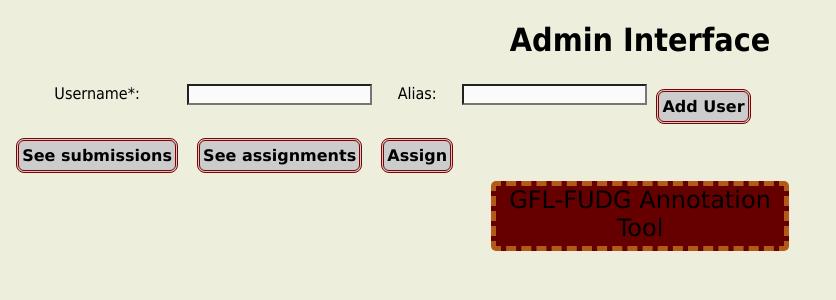
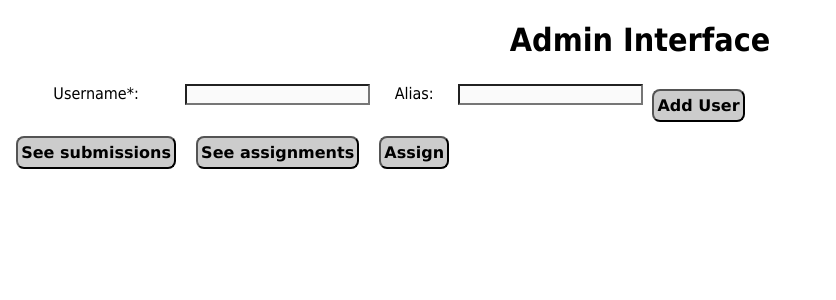
Before and after one commit to Mordeaux/gfl_web, a Flask app: template templates/admin.html in a window 1280 px wide. Shown: the top 300 px of the page, without its empty margins (0-836 px from the left). Run offline with Flask 2, Linux system fonts and the light colour scheme; the template is opened without the code that fills it, so the values that code supplies are empty; parts of the project's set-up code (start-up, migrations or seed data) failed here and were passed over.

Commit message:
tone down some of the visual styling

```diff
--- a/static/gfl.css
+++ b/static/gfl.css
@@ -9,7 +9,7 @@
 body {
 	font-family: tahoma, sans-serif;
 	text-align:center;
-	background-color:#eed;
+	/*background-color:#eed;*/
 }
 
 .buttonLike {
@@ -19,7 +19,7 @@ body {
 	padding-left: .2em;
 	padding-right: .2em;
 	background-color: #ccc;
-	border: double .2em maroon;
+/*	border: double .2em maroon; */
 	color: #000;
 	text-decoration: none;
 	font-family: Verdana, sans-serif;
@@ -39,7 +39,7 @@ vertical-align:top;
 font-size:1em;
 }
 
-#footer {
+#footer { display: none;
     height: 2.5em;
     width: 12em;
     border-color: #b35919;
@@ -80,12 +80,12 @@ font-size:1em;
 
 #interface textarea, #editor {
   width:45%;
-	border-radius:1em;
+	/*border-radius:1em;*/
 }
 
 #interface{
-	border:1em groove maroon;
-	border-radius:1.3em;
+	/*border:1em groove maroon;
+	border-radius:1.3em;*/
 }
 #interface form {
 	background-color:#a66;
--- a/static/gfl.js
+++ b/static/gfl.js
@@ -18,14 +18,14 @@ function popForm(){
 }
 function noSave(){
 	var container = $("#interface");
-  container.css("border", "1em groove maroon");
-  container.css("background-color", "#a66");
+  //container.css("border", "1em groove maroon");
+  container.css("background-color", "#fcc");
   document.getElementById("save").disabled=true;
 }
 function yesSave(){
 	var container = $("#interface");
-	container.css("border", "1em groove green");
-	container.css("background-color", "#54ed4a");
+	//container.css("border", "1em groove green");
+	container.css("background-color", "#cfc");
 	document.getElementById("save").disabled=false;
 }
 function toConsole(){console.log(window.batchDict)}
```
